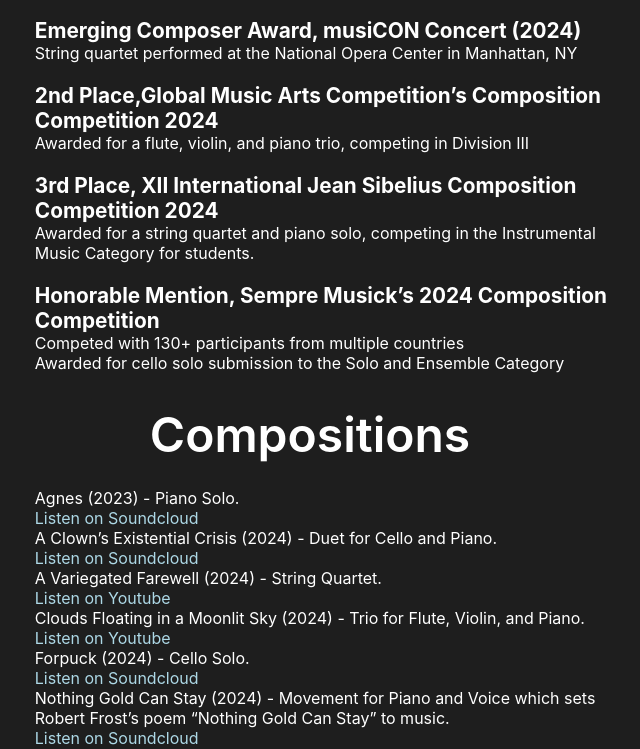
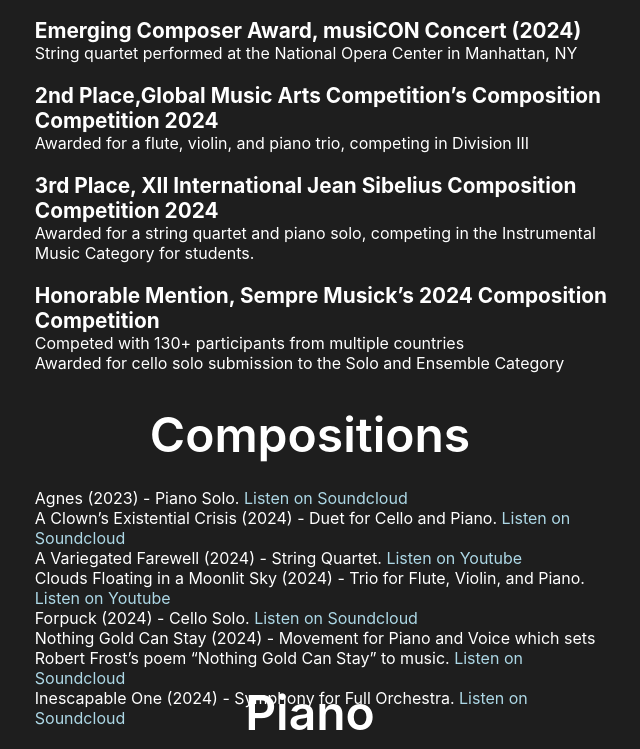
Before and after one commit to pwang1092/grace-wang-music, a React (Create React App) app: page / in a window 1280 px wide. Shown: the part 2006-2755 px from the top of the page, without its empty margins (330-970 px from the left). Built offline with nearby package versions, Linux system fonts and the light colour scheme.

Commit message:
Lord Farqaad

```diff
--- a/src/Components/Gallery.css
+++ b/src/Components/Gallery.css
@@ -192,5 +192,4 @@
 
 .linkHref {
     color: lightblue;
-    display: table-cell;
 }
```
